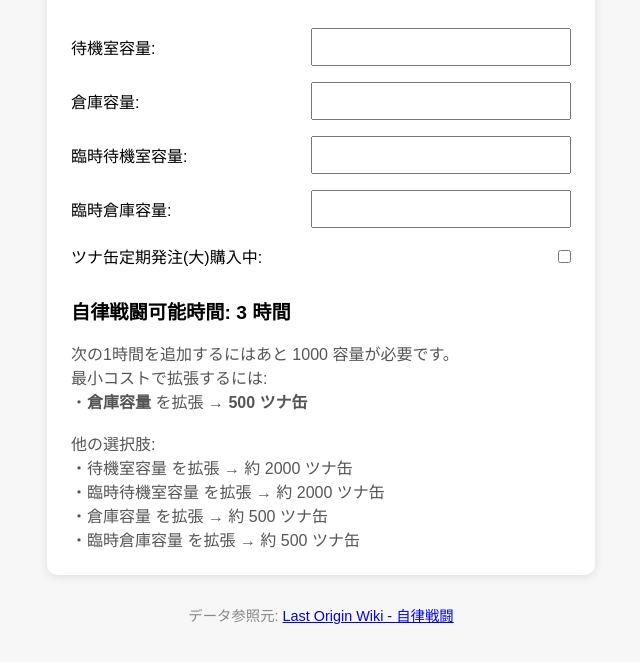
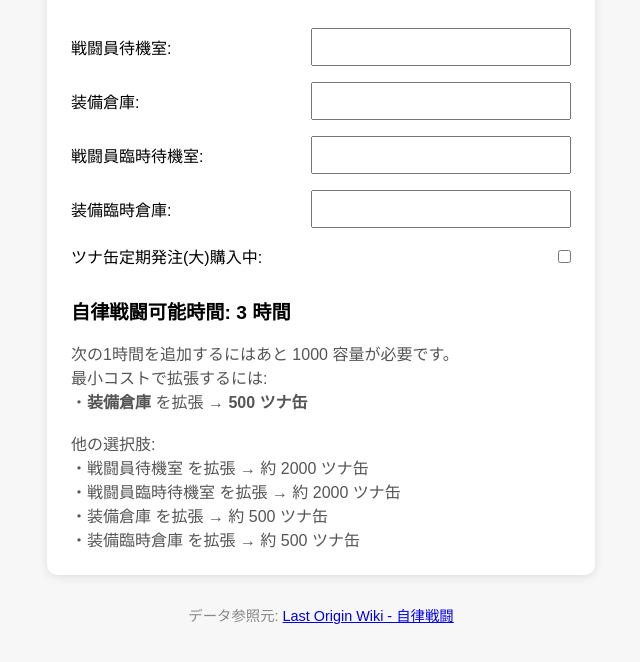
Before and after one commit to atoki0117/lastorigin-autobattle-calc, a plain HTML site: page index.html in a window 1280 px wide. Shown: the part 110-772 px from the top of the page, without its empty margins (319-959 px from the left). Drawn offline with Linux system fonts and the light colour scheme.

Commit message:
Update index.html

```diff
--- a/index.html
+++ b/index.html
@@ -80,19 +80,19 @@
   <div class="container">
     <h1>ラストオリジン 自律戦闘時間計算ツール</h1>
     <label>
-      <span>待機室容量:</span>
+      <span>戦闘員待機室:</span>
       <input type="number" id="waitingRoom" min="0" oninput="handleInput(this)">
     </label>
     <label>
-      <span>倉庫容量:</span>
+      <span>装備倉庫:</span>
       <input type="number" id="storage" min="0" oninput="handleInput(this)">
     </label>
     <label>
-      <span>臨時待機室容量:</span>
+      <span>戦闘員臨時待機室:</span>
       <input type="number" id="tempWaitingRoom" min="0" oninput="handleInput(this)">
     </label>
     <label>
-      <span>臨時倉庫容量:</span>
+      <span>装備臨時倉庫:</span>
       <input type="number" id="tempStorage" min="0" oninput="handleInput(this)">
     </label>
     <label>
@@ -164,10 +164,10 @@
       };
 
       const costList = [
-        { name: '待機室容量', cost: Math.ceil(diff * costs.waitingRoom) },
-        { name: '臨時待機室容量', cost: Math.ceil(diff * costs.tempWaitingRoom) },
-        { name: '倉庫容量', cost: Math.ceil(diff * costs.storage) },
-        { name: '臨時倉庫容量', cost: Math.ceil(diff * costs.tempStorage) },
+        { name: '戦闘員待機室', cost: Math.ceil(diff * costs.waitingRoom) },
+        { name: '戦闘員臨時待機室', cost: Math.ceil(diff * costs.tempWaitingRoom) },
+        { name: '装備倉庫', cost: Math.ceil(diff * costs.storage) },
+        { name: '装備臨時倉庫', cost: Math.ceil(diff * costs.tempStorage) },
       ];
 
       const cheapest = costList.reduce((min, curr) => curr.cost < min.cost ? curr : min, costList[0]);
```
